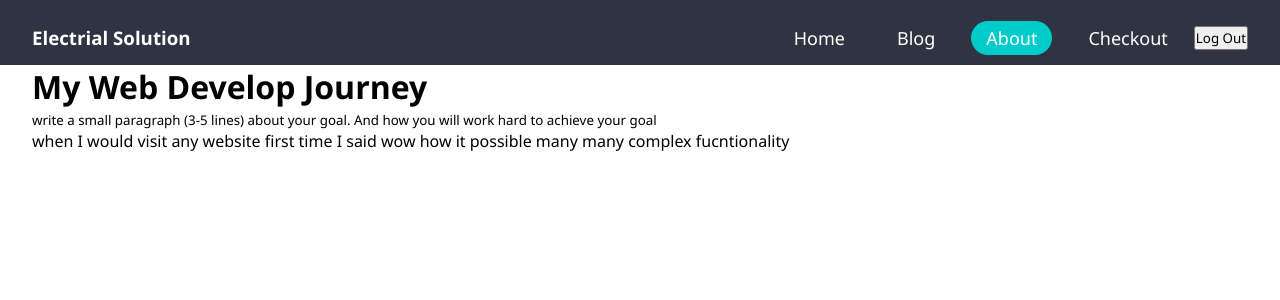
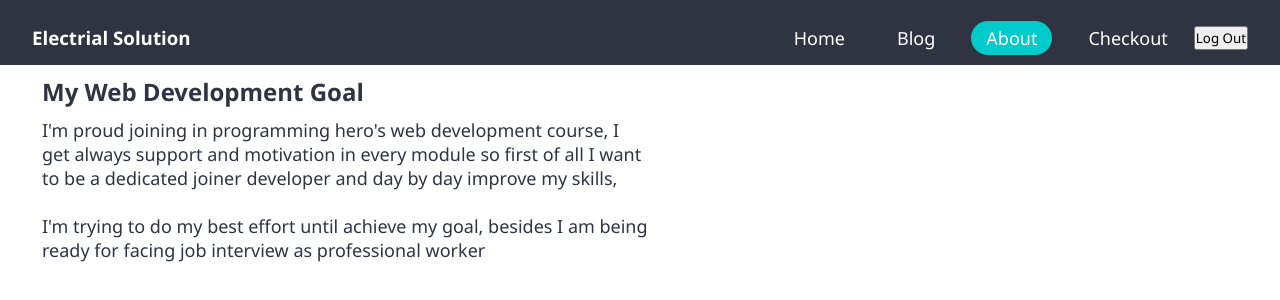
Before and after one commit to Cihsan/-independent-service-provider, a React (Create React App) app: page /about in a window 1280 px wide. Shown: the top 300 px of the page. Built offline with nearby package versions, Linux system fonts and the light colour scheme; no server answers; sample sign-in values are in the browser's storage.

Commit message:
write in about page my goal

```diff
--- a/src/Pages/About/About.js
+++ b/src/Pages/About/About.js
@@ -3,9 +3,10 @@ import React from 'react';
 const About = () => {
     return (
         <div className='container'>
-            <h1>My Web Develop Journey</h1>
-            <small>write a small paragraph (3-5 lines) about your goal. And how you will work hard to achieve your goal</small>
-            <p>when I would visit any website first time I said wow how it possible many many complex fucntionality </p>
+            <article>
+            <h1>My Web Development Goal</h1>
+            <p>I'm proud joining in programming hero's web development course, I get always support and motivation in every module so first of all I want to be a dedicated joiner developer and day by day improve my skills,<br /> <br /> I'm trying to do my best effort until achieve my goal, besides I am being ready for facing job interview as professional worker</p>
+            </article>
         </div>
     );
 };
```
